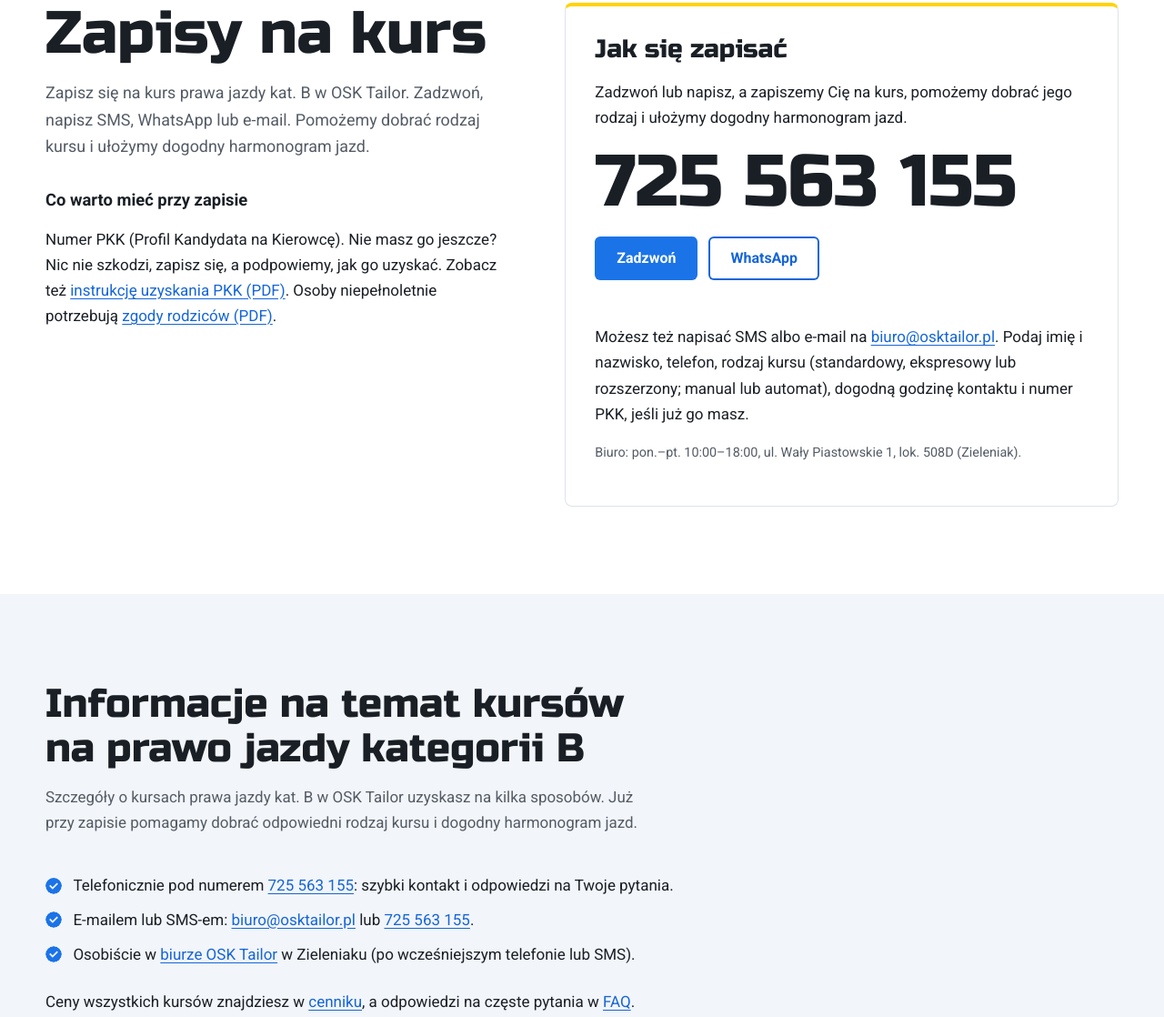
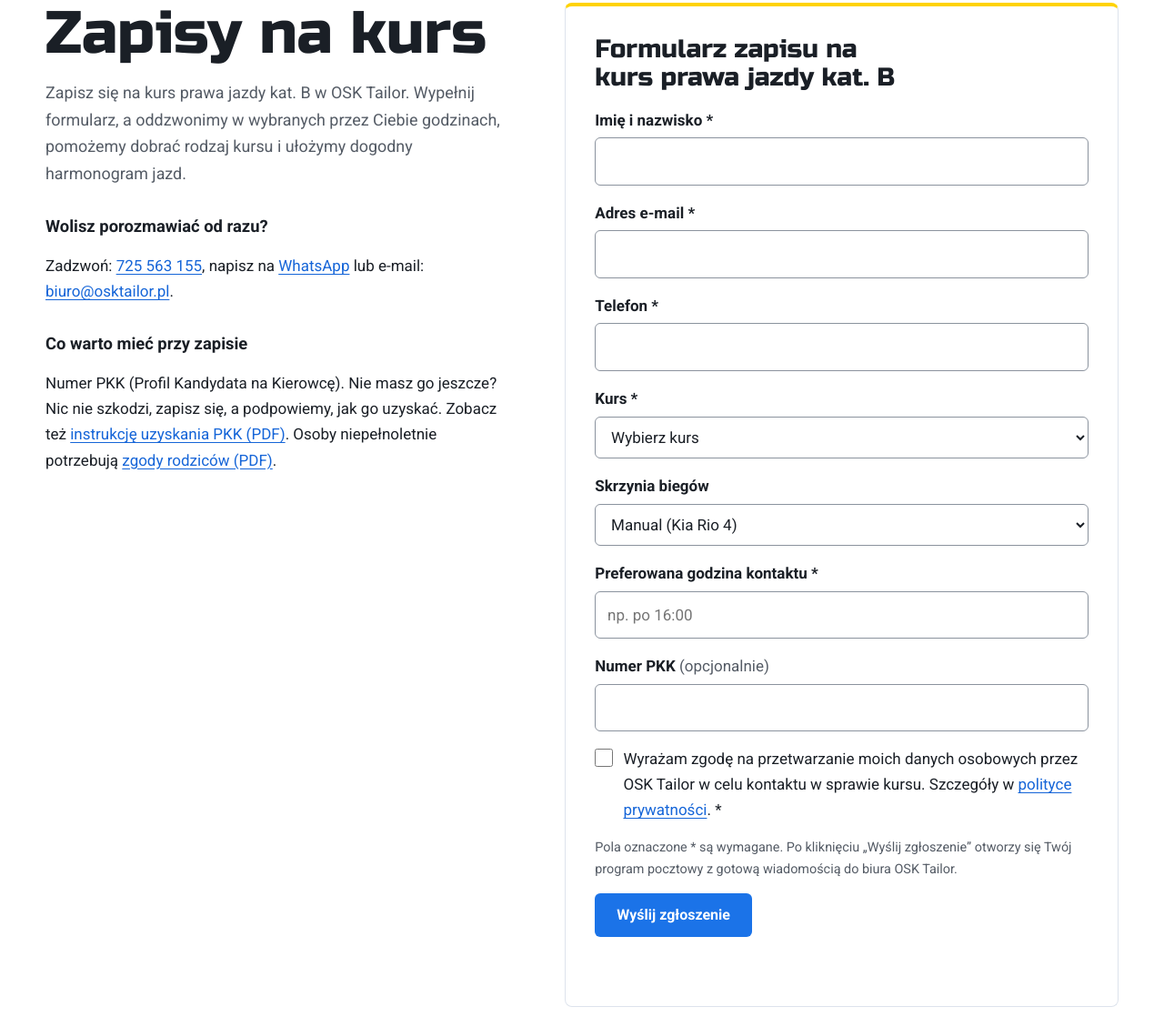
Before and after one commit to GKunc/osktailor, a plain HTML site: page src/zapisy/index.html in a window 1280 px wide. Shown: the part 165-1283 px from the top of the page at 91% size. Drawn offline with Linux system fonts and the light colour scheme.

Commit message:
Publish the sign-up form with a temporary e-mail fallback
The Zapisy form is live again. Until Formspree is connected its action is a
mailto: link and main.js opens the visitor's e-mail app with the answers
filled in, so no sign-up is lost. Form mentions on Kontakt, FAQ and Cennik
and the privacy policy are back; switching steps are in brief/formularz/.

Co-Authored-By: Claude Opus 5.5 <noreply@anthropic.com>

```diff
--- a/src/js/main.js
+++ b/src/js/main.js
@@ -18,8 +18,26 @@
   // Messages live in data-msg-* attributes on the form so they can be translated in HTML.
   const msg = (key) => form.dataset['msg' + key[0].toUpperCase() + key.slice(1)] || '';
 
+  // Until a form service is connected, action="mailto:…" opens the visitor's e-mail app
+  // with the answers filled in, so no sign-up gets lost.
+  const mailto = form.getAttribute('action').startsWith('mailto:');
+
   form.addEventListener('submit', async (e) => {
     e.preventDefault();
+    if (mailto) {
+      const lines = [];
+      for (const [name, value] of new FormData(form)) {
+        if (name.startsWith('_') || !String(value).trim()) continue;
+        const field = form.elements[name];
+        const label = (field?.labels?.[0] || (field?.[0]?.labels?.[0]))?.textContent.replace(/\*|\(opcjonalnie\)/g, '').trim() || name;
+        lines.push(`${name === 'zgoda' ? 'Zgoda na przetwarzanie danych' : label}: ${value}`);
+      }
+      const [address, query = ''] = form.getAttribute('action').slice(7).split('?');
+      const subject = new URLSearchParams(query).get('subject') || '';
+      window.location.href = `mailto:${address}?subject=${encodeURIComponent(subject)}&body=${encodeURIComponent(lines.join('\n'))}`;
+      status.textContent = msg('mailto');
+      return;
+    }
     status.textContent = msg('sending');
     try {
       const res = await fetch(form.action, {
--- a/src/zapisy/index.html
+++ b/src/zapisy/index.html
@@ -57,18 +57,70 @@
     <section class="section signup">
       <div class="signup-text">
         <h1>Zapisy na kurs</h1>
-        <p class="lead">Zapisz się na kurs prawa jazdy kat. B w OSK Tailor. Zadzwoń, napisz SMS, WhatsApp lub e-mail. Pomożemy dobrać rodzaj kursu i ułożymy dogodny harmonogram jazd.</p>
+        <p class="lead">Zapisz się na kurs prawa jazdy kat. B w OSK Tailor. Wypełnij formularz, a oddzwonimy w wybranych przez Ciebie godzinach, pomożemy dobrać rodzaj kursu i ułożymy dogodny harmonogram jazd.</p>
+        <h2 class="h3">Wolisz porozmawiać od razu?</h2>
+        <p>Zadzwoń: <a href="tel:+48725563155">725&nbsp;563&nbsp;155</a>, napisz na <a href="https://wa.me/48725563155" rel="noopener">WhatsApp</a> lub e-mail: <a href="mailto:biuro@osktailor.pl">biuro@osktailor.pl</a>.</p>
         <h2 class="h3">Co warto mieć przy zapisie</h2>
         <p>Numer PKK (Profil Kandydata na Kierowcę). Nie masz go jeszcze? Nic nie szkodzi, zapisz się, a podpowiemy, jak go uzyskać. Zobacz też <a href="../dokumenty/Istrukcja-pkk-osk-tailor.pdf">instrukcję uzyskania PKK (PDF)</a>. Osoby niepełnoletnie potrzebują <a href="../dokumenty/Zgoda-rodzicow.pdf">zgody rodziców (PDF)</a>.</p>
       </div>
 
       <div class="form-card">
-        <h2>Jak się zapisać</h2>
-        <p>Zadzwoń lub napisz, a zapiszemy Cię na kurs, pomożemy dobrać jego rodzaj i ułożymy dogodny harmonogram jazd.</p>
-        <p class="contact-phone"><a href="tel:+48725563155">725&nbsp;563&nbsp;155</a></p>
-        <p class="contact-actions"><a class="btn" href="tel:+48725563155">Zadzwoń</a> <a class="btn btn-outline" href="https://wa.me/48725563155" rel="noopener">WhatsApp</a></p>
-        <p>Możesz też napisać SMS albo e-mail na <a href="mailto:biuro@osktailor.pl">biuro@osktailor.pl</a>. Podaj imię i nazwisko, telefon, rodzaj kursu (standardowy, ekspresowy lub rozszerzony; manual lub automat), dogodną godzinę kontaktu i numer PKK, jeśli już go masz.</p>
-        <p class="note">Biuro: pon.–pt. 10:00–18:00, ul. Wały Piastowskie 1, lok. 508D (Zieleniak).</p>
+        <h2>Formularz zapisu na kurs prawa jazdy kat. B</h2>
+        <form id="lead-form" action="mailto:biuro@osktailor.pl?subject=Zapis%20na%20kurs%20-%20osktailor.pl" method="post" enctype="text/plain"
+          data-msg-sending="Wysyłamy zgłoszenie…"
+          data-msg-mailto="Otworzyliśmy Twój program pocztowy z gotową wiadomością do biura. Wystarczy ją wysłać. Jeśli program się nie otworzył, zadzwoń: 725 563 155 lub napisz na biuro@osktailor.pl."
+          data-msg-success="Dziękujemy! Zgłoszenie dotarło do biura OSK Tailor. Oddzwonimy w podanych godzinach."
+          data-msg-error="Nie udało się wysłać zgłoszenia. Spróbuj ponownie albo zadzwoń: 725 563 155.">
+          <input type="hidden" name="_subject" value="Zapis na kurs – osktailor.pl">
+          <div class="field">
+            <label for="f-name">Imię i nazwisko <span aria-hidden="true">*</span></label>
+            <input id="f-name" name="imie_i_nazwisko" type="text" autocomplete="name" required>
+          </div>
+          <div class="field">
+            <label for="f-email">Adres e-mail <span aria-hidden="true">*</span></label>
+            <input id="f-email" name="email" type="email" autocomplete="email" required>
+          </div>
+          <div class="field">
+            <label for="f-phone">Telefon <span aria-hidden="true">*</span></label>
+            <input id="f-phone" name="telefon" type="tel" autocomplete="tel" inputmode="tel" required>
+          </div>
+          <div class="field">
+            <label for="f-course">Kurs <span aria-hidden="true">*</span></label>
+            <select id="f-course" name="kurs" required>
+              <option value="" selected disabled>Wybierz kurs</option>
+              <option>Kurs standardowy</option>
+              <option>Kurs ekspresowy</option>
+              <option>Kurs rozszerzony</option>
+            </select>
+          </div>
+          <div class="field">
+            <label for="f-gearbox">Skrzynia biegów</label>
+            <select id="f-gearbox" name="skrzynia">
+              <option>Manual (Kia Rio 4)</option>
+              <option>Automat (Skoda Kamiq)</option>
+              <option>Jeszcze nie wiem</option>
+            </select>
+          </div>
+          <div class="field">
+            <label for="f-time">Preferowana godzina kontaktu <span aria-hidden="true">*</span></label>
+            <input id="f-time" name="godzina_kontaktu" type="text" placeholder="np. po 16:00" required>
+          </div>
+          <div class="field">
+            <label for="f-pkk">Numer PKK <span class="optional">(opcjonalnie)</span></label>
+            <input id="f-pkk" name="pkk" type="text" inputmode="numeric" autocomplete="off">
+          </div>
+          <div class="field field-hp" aria-hidden="true">
+            <label for="f-gotcha">Nie wypełniaj tego pola</label>
+            <input id="f-gotcha" name="_gotcha" type="text" tabindex="-1" autocomplete="off">
+          </div>
+          <div class="field field-check">
+            <input id="f-consent" name="zgoda" type="checkbox" value="tak" required>
+            <label for="f-consent">Wyrażam zgodę na przetwarzanie moich danych osobowych przez OSK Tailor w celu kontaktu w sprawie kursu. Szczegóły w <a href="../privacy.html">polityce prywatności</a>. <span aria-hidden="true">*</span></label>
+          </div>
+          <p class="note">Pola oznaczone * są wymagane. Po kliknięciu „Wyślij zgłoszenie” otworzy się Twój program pocztowy z gotową wiadomością do biura OSK Tailor.</p>
+          <button class="btn" type="submit">Wyślij zgłoszenie</button>
+          <p id="form-status" class="form-status" role="status" aria-live="polite"></p>
+        </form>
       </div>
     </section>
 
@@ -77,7 +129,7 @@
       <p class="section-intro">Szczegóły o kursach prawa jazdy kat. B w OSK Tailor uzyskasz na kilka sposobów. Już przy zapisie pomagamy dobrać odpowiedni rodzaj kursu i dogodny harmonogram jazd.</p>
       <ul class="checklist">
         <li>Telefonicznie pod numerem <a href="tel:+48725563155">725&nbsp;563&nbsp;155</a>: szybki kontakt i odpowiedzi na Twoje pytania.</li>
-        <li>E-mailem lub SMS-em: <a href="mailto:biuro@osktailor.pl">biuro@osktailor.pl</a> lub <a href="sms:+48725563155">725&nbsp;563&nbsp;155</a>.</li>
+        <li>Przez formularz zapisu powyżej lub e-mail <a href="mailto:biuro@osktailor.pl">biuro@osktailor.pl</a>.</li>
         <li>Osobiście w <a href="../kontakt/">biurze OSK Tailor</a> w Zieleniaku (po wcześniejszym telefonie lub SMS).</li>
       </ul>
       <p>Ceny wszystkich kursów znajdziesz w <a href="../cennik/">cenniku</a>, a odpowiedzi na częste pytania w <a href="../faq/">FAQ</a>.</p>
```
Also changed, not shown: src/cennik/index.html (+1 -1 lines), src/faq/index.html (+2 -2 lines), src/kontakt/index.html (+1 -1 lines), src/privacy.html (+1 -1 lines), 2 other files.
